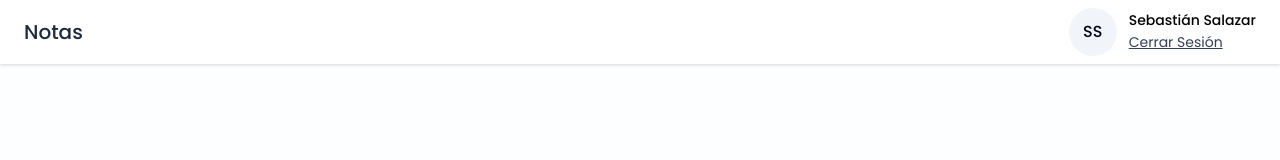
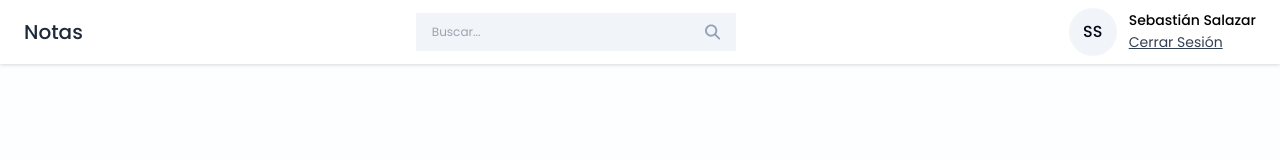
Before and after one commit to Sebastian906/Notes-Frontend, a React (Vite) app: page /dashboard in a window 1280 px wide. Shown: the top 160 px of the page. Built offline with nearby package versions, Linux system fonts and the light colour scheme.

Commit message:
Componente de la barra de busqueda

```diff
--- a/src/components/Navbar/Navbar.jsx
+++ b/src/components/Navbar/Navbar.jsx
@@ -1,8 +1,11 @@
-import React from 'react'
+import React, { useState } from 'react'
 import ProfileInfo from '../Cards/ProfileInfo'
 import { useNavigate } from 'react-router-dom'
+import SearchBar from '../SearchBar/SearchBar'
 
 const Navbar = () => {
+
+    const [searchQuery, setSearchQuery] = useState("");
 
     const navigate = useNavigate
 
@@ -10,9 +13,25 @@
         navigate('/login');
     }
 
+    const handleSearch = () => {};
+
+    const onClearSearch = () => {
+        setSearchQuery("");
+    };
+
     return (
         <div className='bg-white flex items-center justify-between px-6 py-2 drop-shadow'>
             <h2 className='text-xl font-medium text-slate-800 py-2'>Notas</h2>
+
+            <SearchBar
+                value={searchQuery}
+                onChange={({ target }) => {
+                    setSearchQuery(target.value);
+                }}
+                handleSearch={handleSearch}
+                onClearSearch={onClearSearch}
+            />
+
             <ProfileInfo onLogout={onLogout} />
         </div>
     )
--- /dev/null
+++ b/src/components/SearchBar/SearchBar.jsx
@@ -0,0 +1,28 @@
+import React from 'react';
+import { FaMagnifyingGlass } from 'react-icons/fa6';
+import { IoMdClose } from 'react-icons/io';
+
+const SearchBar = ({ value, onChange, handleSearch, onClearSearch }) => {
+    return (
+        <div className='w-80 flex items-center px-4 bg-slate-100'>
+            <input
+                type='text'
+                placeholder='Buscar...'
+                className='w-full text-xs bg-transparent py-[11px] outline-none'
+                value={value}
+                onChange={onChange}
+            />
+
+            { value && (
+                <IoMdClose
+                    className='text-xl text-slate-500 cursor-pointer hover:text-slate-900 mr-3'
+                    onClick={onClearSearch}
+                />
+            )}
+
+            <FaMagnifyingGlass className='text-slate-400 cursor-pointer hover:text-slate-800' onClick={handleSearch}/>
+        </div>
+    )
+}
+
+export default SearchBar
```
